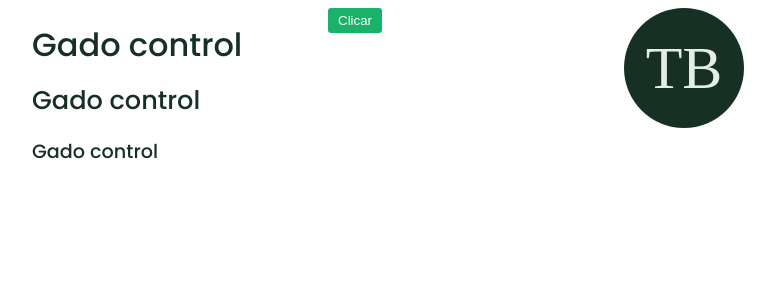
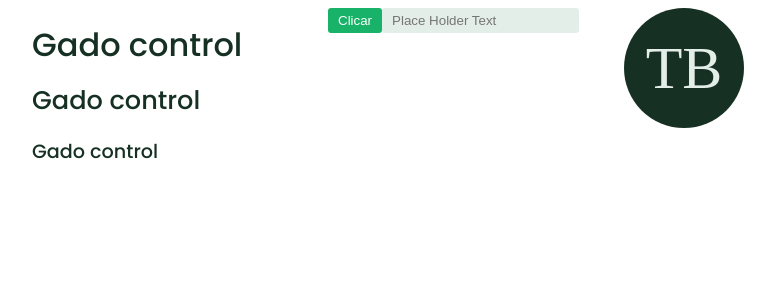
Before and after one commit to michel674/gado-control-front, a React (Create React App) app: page / in a window 1280 px wide. Shown: the top 300 px of the page, without its empty margins (24-799 px from the left). Built offline with nearby package versions, Linux system fonts and the light colour scheme.

Commit message:
Add InputBox and Style changes

```diff
--- a/src/App.js
+++ b/src/App.js
@@ -2,6 +2,7 @@
 import { Grid, Row, Col } from 'react-flexbox-grid';
 import { BoxStyled, Spacing } from './components/box.styled';
 import { Button } from './components/button.styled';
+import { InputBox } from './components/inputbox.styled';
 import { H1, H2, H3 } from './components/typography';
 import { UserPic } from './components/userpc.styled';
 
@@ -19,6 +20,7 @@ const App = () => {
         </Col>
         <Col xs={12} md={3} >
           <Button>Clicar</Button>
+          <InputBox type="email" placeholder="Place Holder Text"></InputBox>
         </Col>
         <Col xs={12} md={3} >
           <UserPic>TB</UserPic>
--- a/src/components/button.styled.js
+++ b/src/components/button.styled.js
@@ -4,7 +4,7 @@ import { Color,Transition } from './constants';
 export const Button = styled.button`
   background-color: ${Color.Primary};
 ;
-  color: white;
+  color: ${Color.White};
 
   padding: 5px 10px;
 
@@ -13,7 +13,8 @@ export const Button = styled.button`
 
   transition-duration: ${Transition.Normal};
   &:hover{
-  box-shadow: 0 6px 6px -4px ${Color.Gray300};}
+  box-shadow: 0 6px 6px -4px ${Color.Gray300};
+  background-color: ${Color.PrimaryLight};}
 
   cursor: pointer;
 ;
--- a/src/components/constants.js
+++ b/src/components/constants.js
@@ -3,6 +3,8 @@ export const Color  = {
   Black: '#000000',
 
   Primary: '#19B269',
+  PrimaryLight: '#75D0A5',
+  PrimaryDark: '#0f6a3f',
 
   Gray100: '#F3F6F5',
   Gray200: '#E4EEE9',
--- /dev/null
+++ b/src/components/inputbox.styled.js
@@ -0,0 +1,26 @@
+import styled from "styled-components";
+import { Color,Transition } from './constants';
+
+export const InputBox = styled.input`
+
+  background-color: ${Color.Gray200};
+  color :black;
+  padding: 5px 10px;
+
+  border: none;
+  border-radius: 3px;
+
+  transition-duration: ${Transition.Normal};
+
+  &:hover{
+  background-color: ${Color.Gray300};}
+
+  &:focus {
+        outline: none;
+        box-shadow: 0px 0px 2px ${Color.Gray700};
+    }
+
+  cursor: text;
+;
+
+`
```
